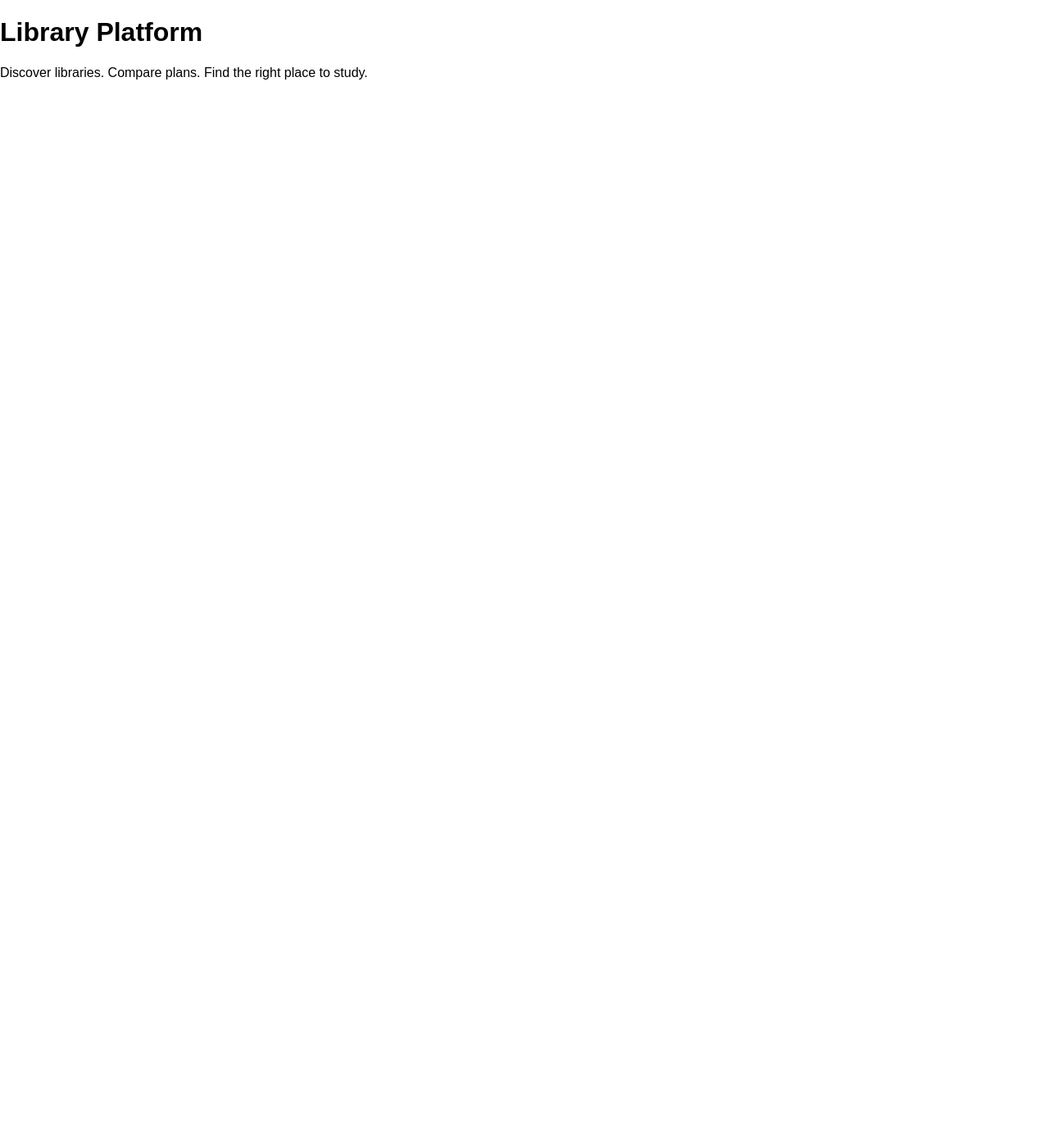
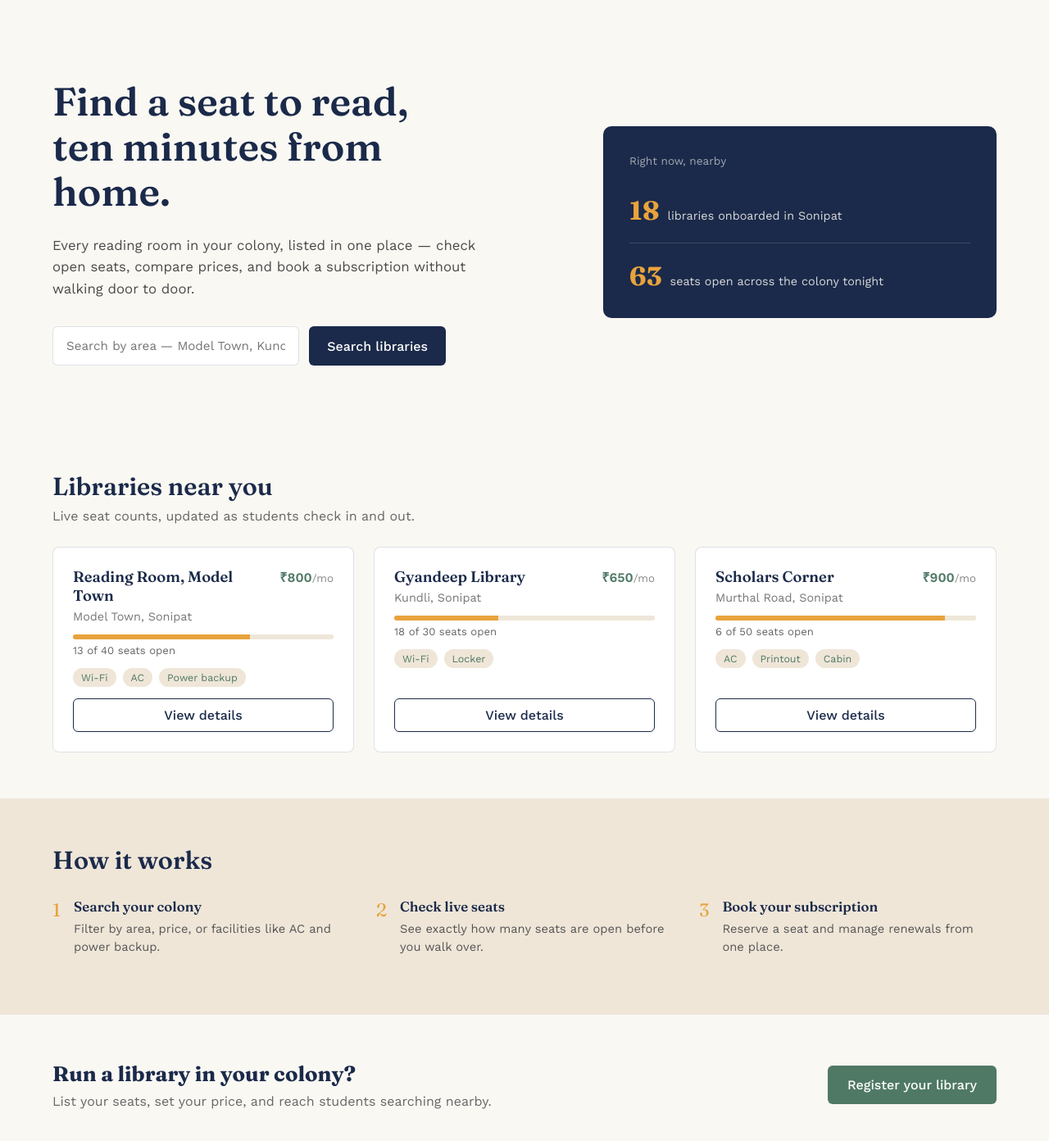
Before and after one commit to ankit-70177/library-platform, a React app in the folder frontend/: page / in a window 1280 px wide. Shown: the top 1392 px of the page at 82% size. Before the commit the page ends 800 px from the top, so only its background shows below. Built offline with nearby package versions, Linux system fonts and the light colour scheme; the HTML template or start-up script is replaced by a standard one.

Commit message:
added UI

```diff
--- /dev/null
+++ b/frontend/src/pages/Home.css
@@ -0,0 +1,316 @@
+@import url('https://fonts.googleapis.com/css2?family=Fraunces:opsz,wght@9..144,400;9..144,600;9..144,700&family=Work+Sans:wght@400;500;600&display=swap');
+
+.home {
+  --ink: #1B2A4A;
+  --paper: #FAF8F3;
+  --amber: #E8A33D;
+  --sage: #4F7965;
+  --charcoal: #2B2B2B;
+  --sand: #EFE6D8;
+  --border: rgba(27, 42, 74, 0.14);
+  font-family: 'Work Sans', sans-serif;
+  color: var(--charcoal);
+  background: var(--paper);
+}
+
+.home h1, .home h2, .home h3, .home h4 {
+  font-family: 'Fraunces', serif;
+  color: var(--ink);
+  margin: 0;
+}
+
+.hero {
+  display: grid;
+  grid-template-columns: 1.3fr 1fr;
+  gap: 48px;
+  padding: 96px 64px 72px;
+  align-items: center;
+}
+
+.hero-copy h1 {
+  font-size: 3rem;
+  font-weight: 600;
+  line-height: 1.15;
+  max-width: 14ch;
+}
+
+.hero-copy p {
+  margin: 24px 0 32px;
+  font-size: 1.05rem;
+  line-height: 1.6;
+  max-width: 50ch;
+  color: #4A4A4A;
+}
+
+.search-bar {
+  display: flex;
+  gap: 12px;
+  max-width: 480px;
+}
+
+.search-bar input {
+  flex: 1;
+  padding: 14px 16px;
+  border: 1px solid var(--border);
+  border-radius: 6px;
+  font-family: 'Work Sans', sans-serif;
+  font-size: 0.95rem;
+  background: white;
+}
+
+.search-bar input:focus {
+  outline: 2px solid var(--amber);
+  outline-offset: 1px;
+}
+
+.search-bar button {
+  padding: 14px 22px;
+  background: var(--ink);
+  color: white;
+  border: none;
+  border-radius: 6px;
+  font-family: 'Work Sans', sans-serif;
+  font-weight: 500;
+  cursor: pointer;
+  white-space: nowrap;
+}
+
+.search-bar button:hover {
+  background: #142038;
+}
+
+.hero-panel {
+  background: var(--ink);
+  color: var(--paper);
+  padding: 32px;
+  border-radius: 10px;
+}
+
+.hero-panel-label {
+  font-size: 0.85rem;
+  color: rgba(250, 248, 243, 0.6);
+}
+
+.hero-stat {
+  display: flex;
+  align-items: baseline;
+  gap: 10px;
+  padding-top: 20px;
+  border-top: 1px solid rgba(250, 248, 243, 0.15);
+  margin-top: 20px;
+}
+
+.hero-stat:first-of-type {
+  border-top: none;
+  margin-top: 12px;
+}
+
+.hero-stat strong {
+  font-family: 'Fraunces', serif;
+  font-size: 2rem;
+  color: var(--amber);
+}
+
+.hero-stat span {
+  font-size: 0.9rem;
+  color: rgba(250, 248, 243, 0.85);
+}
+
+.section-heading {
+  padding: 0 64px;
+  margin-bottom: 28px;
+}
+
+.section-heading h2 {
+  font-size: 1.9rem;
+  font-weight: 600;
+}
+
+.section-heading p {
+  margin: 8px 0 0;
+  color: #666;
+}
+
+.libraries {
+  padding: 56px 0;
+}
+
+.library-grid {
+  display: grid;
+  grid-template-columns: repeat(3, 1fr);
+  gap: 24px;
+  padding: 0 64px;
+}
+
+.library-card {
+  background: white;
+  border: 1px solid var(--border);
+  border-radius: 8px;
+  padding: 24px;
+  display: flex;
+  flex-direction: column;
+  gap: 14px;
+}
+
+.library-card-top {
+  display: flex;
+  justify-content: space-between;
+  align-items: baseline;
+  gap: 12px;
+}
+
+.library-card-top h3 {
+  font-size: 1.15rem;
+  font-weight: 600;
+}
+
+.price {
+  font-weight: 600;
+  color: var(--sage);
+  white-space: nowrap;
+}
+
+.price small {
+  font-weight: 400;
+  color: #888;
+}
+
+.area {
+  margin: -8px 0 0;
+  font-size: 0.9rem;
+  color: #777;
+}
+
+.occupancy-track {
+  height: 6px;
+  background: var(--sand);
+  border-radius: 3px;
+  overflow: hidden;
+}
+
+.occupancy-fill {
+  height: 100%;
+  background: var(--amber);
+}
+
+.occupancy span {
+  display: block;
+  margin-top: 6px;
+  font-size: 0.82rem;
+  color: #666;
+}
+
+.facilities {
+  display: flex;
+  flex-wrap: wrap;
+  gap: 8px;
+}
+
+.facility-tag {
+  font-size: 0.78rem;
+  padding: 4px 10px;
+  border-radius: 20px;
+  background: var(--sand);
+  color: var(--sage);
+}
+
+.view-btn {
+  margin-top: auto;
+  padding: 10px;
+  background: transparent;
+  border: 1px solid var(--ink);
+  color: var(--ink);
+  border-radius: 6px;
+  font-weight: 500;
+  cursor: pointer;
+}
+
+.view-btn:hover {
+  background: var(--ink);
+  color: white;
+}
+
+.how-it-works {
+  padding: 56px 0 72px;
+  background: var(--sand);
+}
+
+.steps {
+  list-style: none;
+  margin: 0;
+  padding: 0 64px;
+  display: grid;
+  grid-template-columns: repeat(3, 1fr);
+  gap: 32px;
+}
+
+.steps li {
+  display: flex;
+  gap: 16px;
+}
+
+.step-number {
+  font-family: 'Fraunces', serif;
+  font-size: 1.4rem;
+  color: var(--amber);
+  flex-shrink: 0;
+}
+
+.steps h4 {
+  font-size: 1.05rem;
+  font-weight: 600;
+}
+
+.steps p {
+  margin: 6px 0 0;
+  font-size: 0.92rem;
+  color: #555;
+  line-height: 1.5;
+}
+
+.owner-cta {
+  display: flex;
+  justify-content: space-between;
+  align-items: center;
+  gap: 24px;
+  padding: 56px 64px;
+  flex-wrap: wrap;
+}
+
+.owner-cta h2 {
+  font-size: 1.6rem;
+}
+
+.owner-cta p {
+  margin: 8px 0 0;
+  color: #666;
+}
+
+.owner-btn {
+  padding: 14px 24px;
+  background: var(--sage);
+  color: white;
+  border: none;
+  border-radius: 6px;
+  font-weight: 500;
+  cursor: pointer;
+  white-space: nowrap;
+}
+
+.owner-btn:hover {
+  background: #3e6252;
+}
+
+@media (max-width: 900px) {
+  .hero {
+    grid-template-columns: 1fr;
+    padding: 64px 24px;
+  }
+  .section-heading, .library-grid, .steps, .owner-cta {
+    padding-left: 24px;
+    padding-right: 24px;
+  }
+  .library-grid, .steps {
+    grid-template-columns: 1fr;
+  }
+}
--- a/frontend/src/pages/Home.jsx
+++ b/frontend/src/pages/Home.jsx
@@ -1,10 +1,155 @@
+import { useState } from 'react';
+import './Home.css';
+
+const libraries = [
+  {
+    id: 1,
+    name: 'Reading Room, Model Town',
+    area: 'Model Town, Sonipat',
+    price: 800,
+    totalSeats: 40,
+    occupiedSeats: 27,
+    facilities: ['Wi-Fi', 'AC', 'Power backup'],
+  },
+  {
+    id: 2,
+    name: 'Gyandeep Library',
+    area: 'Kundli, Sonipat',
+    price: 650,
+    totalSeats: 30,
+    occupiedSeats: 12,
+    facilities: ['Wi-Fi', 'Locker'],
+  },
+  {
+    id: 3,
+    name: 'Scholars Corner',
+    area: 'Murthal Road, Sonipat',
+    price: 900,
+    totalSeats: 50,
+    occupiedSeats: 44,
+    facilities: ['AC', 'Printout', 'Cabin'],
+  },
+];
+
 function Home() {
+  const [area, setArea] = useState('');
+
+  const handleSearch = (e) => {
+    e.preventDefault();
+    console.log('Searching libraries in:', area || 'all areas');
+    // TODO: wire this to services/libraryService.js once the search API exists
+  };
+
   return (
-    <div>
-      <h1>Library Platform</h1>
-      <p>Discover libraries. Compare plans. Find the right place to study.</p>
+    <div className="home">
+      <section className="hero">
+        <div className="hero-copy">
+          <h1>Find a seat to read, ten minutes from home.</h1>
+          <p>
+            Every reading room in your colony, listed in one place — check open
+            seats, compare prices, and book a subscription without walking
+            door to door.
+          </p>
+          <form className="search-bar" onSubmit={handleSearch}>
+            <input
+              type="text"
+              placeholder="Search by area — Model Town, Kundli..."
+              value={area}
+              onChange={(e) => setArea(e.target.value)}
+            />
+            <button type="submit">Search libraries</button>
+          </form>
+        </div>
+
+        <div className="hero-panel">
+          <span className="hero-panel-label">Right now, nearby</span>
+          <div className="hero-stat">
+            <strong>18</strong>
+            <span>libraries onboarded in Sonipat</span>
+          </div>
+          <div className="hero-stat">
+            <strong>63</strong>
+            <span>seats open across the colony tonight</span>
+          </div>
+        </div>
+      </section>
+
+      <section className="libraries">
+        <div className="section-heading">
+          <h2>Libraries near you</h2>
+          <p>Live seat counts, updated as students check in and out.</p>
+        </div>
+
+        <div className="library-grid">
+          {libraries.map((lib) => {
+            const openSeats = lib.totalSeats - lib.occupiedSeats;
+            const occupancy = Math.round((lib.occupiedSeats / lib.totalSeats) * 100);
+            return (
+              <article className="library-card" key={lib.id}>
+                <div className="library-card-top">
+                  <h3>{lib.name}</h3>
+                  <span className="price">₹{lib.price}<small>/mo</small></span>
+                </div>
+                <p className="area">{lib.area}</p>
+
+                <div className="occupancy">
+                  <div className="occupancy-track">
+                    <div className="occupancy-fill" style={{ width: `${occupancy}%` }} />
+                  </div>
+                  <span>{openSeats} of {lib.totalSeats} seats open</span>
+                </div>
+
+                <div className="facilities">
+                  {lib.facilities.map((f) => (
+                    <span className="facility-tag" key={f}>{f}</span>
+                  ))}
+                </div>
+
+                <button className="view-btn">View details</button>
+              </article>
+            );
+          })}
+        </div>
+      </section>
+
+      <section className="how-it-works">
+        <div className="section-heading">
+          <h2>How it works</h2>
+        </div>
+        <ol className="steps">
+          <li>
+            <span className="step-number">1</span>
+            <div>
+              <h4>Search your colony</h4>
+              <p>Filter by area, price, or facilities like AC and power backup.</p>
+            </div>
+          </li>
+          <li>
+            <span className="step-number">2</span>
+            <div>
+              <h4>Check live seats</h4>
+              <p>See exactly how many seats are open before you walk over.</p>
+            </div>
+          </li>
+          <li>
+            <span className="step-number">3</span>
+            <div>
+              <h4>Book your subscription</h4>
+              <p>Reserve a seat and manage renewals from one place.</p>
+            </div>
+          </li>
+        </ol>
+      </section>
+
+      <section className="owner-cta">
+        <div>
+          <h2>Run a library in your colony?</h2>
+          <p>List your seats, set your price, and reach students searching nearby.</p>
+        </div>
+        <button className="owner-btn">Register your library</button>
+      </section>
     </div>
-  )
+  );
 }
 
-export default Home
+export default Home;
```
Also changed, not shown: 1 other file (tests, documents, lock files or other folders).
